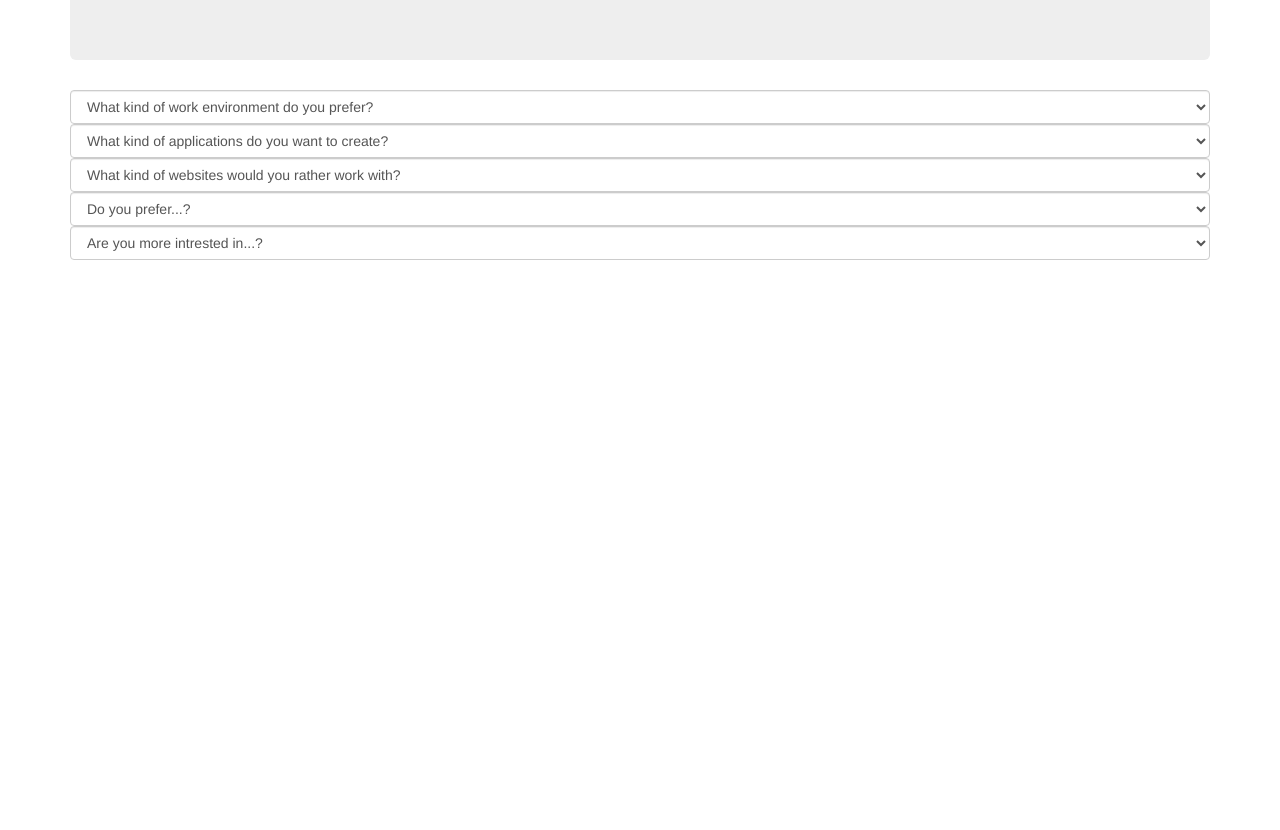
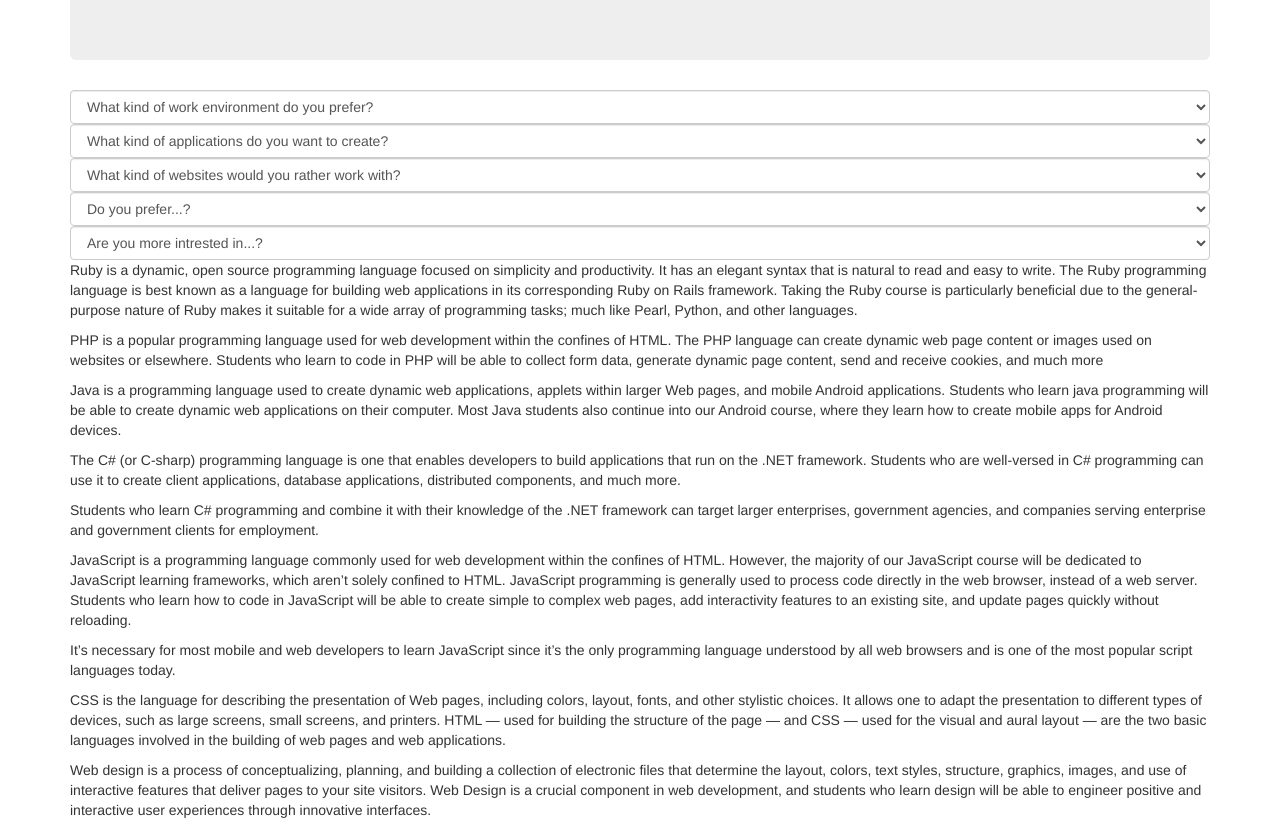
Before and after one commit to AndrewDevlin/Track, a plain HTML site: page index.html in a window 1280 px wide. Shown: the part 180-1010 px from the top of the page. Before the commit the page ends 800 px from the top, so only its background shows below. Drawn offline with Linux system fonts and the light colour scheme.

Commit message:
add decriptions of some of the tracks to index.html and begin working out the logic in scripts.js

```diff
--- a/index.html
+++ b/index.html
@@ -47,8 +47,34 @@
         <option>Back-end developement - Let's see whats going on under the hood.</option>
       </select>
 
-      <div class="output">
+      <div id="ruby">
+        <p>Ruby is a dynamic, open source programming language focused on simplicity and productivity. It has an elegant syntax that is natural to read and easy to write. The Ruby programming language is best known as a language for building web applications in its corresponding Ruby on Rails framework. Taking the Ruby course is particularly beneficial due to the general-purpose nature of Ruby makes it suitable for a wide array of programming tasks; much like Pearl, Python, and other languages. </p>
+      </div>
 
+      <div id="php">
+        <p>PHP is a popular programming language used for web development within the confines of HTML. The PHP language can create dynamic web page content or images used on websites or elsewhere. Students who learn to code in PHP will be able to collect form data, generate dynamic page content, send and receive cookies, and much more</p>
+      </div>
+
+      <div id="java">
+        <p>Java is a programming language used to create dynamic web applications, applets within larger Web pages, and mobile Android applications. Students who learn java programming will be able to create dynamic web applications on their computer. Most Java students also continue into our Android course, where they learn how to create mobile apps for Android devices. </p>
+      </div>
+
+      <div id="c">
+        <p>The C# (or C-sharp) programming language is one that enables developers to build applications that run on the .NET framework. Students who are well-versed in C# programming can use it to create client applications, database applications, distributed components, and much more.</p>
+        <p>Students who learn C# programming and combine it with their knowledge of the .NET framework can target larger enterprises, government agencies, and companies serving enterprise and government clients for employment. </p>
+      </div>
+
+      <div id="javascript">
+        <p>JavaScript is a programming language commonly used for web development within the confines of HTML. However, the majority of our JavaScript course will be dedicated to JavaScript learning frameworks, which aren’t solely confined to HTML.  JavaScript programming is generally used to process code directly in the web browser, instead of a web server. Students who learn how to code in JavaScript will be able to create simple to complex web pages, add interactivity features to an existing site, and update pages quickly without reloading.</p>
+        <p>It’s necessary for most mobile and web developers to learn JavaScript since it’s the only programming language understood by all web browsers and is one of the most popular script languages today.</p>
+      </div>
+
+      <div id="css">
+        <p>CSS is the language for describing the presentation of Web pages, including colors, layout, fonts, and other stylistic choices. It allows one to adapt the presentation to different types of devices, such as large screens, small screens, and printers. HTML — used for building the structure of the page — and CSS — used for the visual and aural layout — are the two basic languages involved in the building of web pages and web applications.</p>
+      </div>
+
+      <div id="design">
+        <p>Web design is a process of conceptualizing, planning, and building a collection of electronic files that determine the layout, colors, text styles, structure, graphics, images, and use of interactive features that deliver pages to your site visitors. Web Design is a crucial component in web development, and students who learn design will be able to engineer positive and interactive user experiences through innovative interfaces. </p>
       </div>
 
     </div>
```
Also changed, not shown: js/scripts.js (+31 -0 lines).
